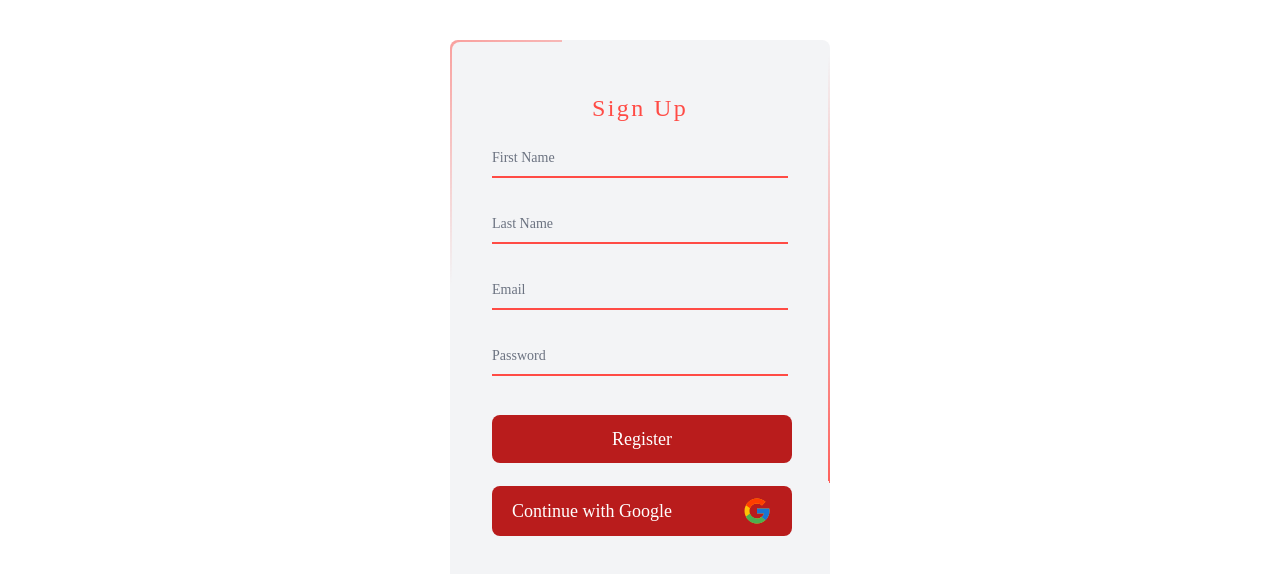
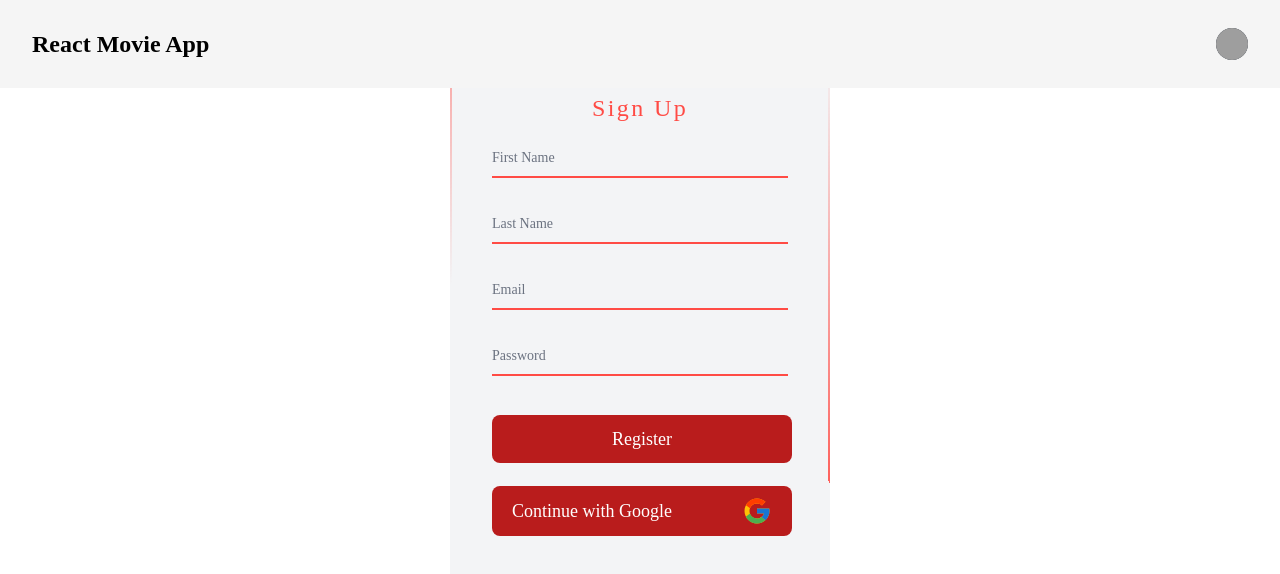
Before and after one commit to barisbkk/movie-app, a React (Create React App) app: page /register in a window 1280 px wide. Shown: the top 574 px of the page. Built offline with nearby package versions, Linux system fonts and the light colour scheme; grey boxes are pictures that could not be loaded.

Commit message:
navbar edited

```diff
--- a/package.json
+++ b/package.json
@@ -3,6 +3,8 @@
   "version": "0.1.0",
   "private": true,
   "dependencies": {
+    "@headlessui/react": "^1.7.18",
+    "@heroicons/react": "^2.1.1",
     "axios": "^0.26.0",
     "firebase": "^9.6.1",
     "react": "^18.2.0",
--- a/src/App.js
+++ b/src/App.js
@@ -1,10 +1,10 @@
 import React from "react";
-import Register from "./pages/Register";
+import AppRouter from "./router/AppRouter";
 
 const App = () => {
   return (
     <div>
-      <Register />
+      <AppRouter />
     </div>
   );
 };
--- a/src/components/Navbar.jsx
+++ b/src/components/Navbar.jsx
@@ -1,7 +1,92 @@
-import React from "react";
+import { Fragment } from "react";
+import { Disclosure, Menu, Transition } from "@headlessui/react";
+import { Link } from "react-router-dom";
 
-const Navbar = () => {
-  return <div>Navbar</div>;
-};
+function classNames(...classes) {
+  return classes.filter(Boolean).join(" ");
+}
 
-export default Navbar;
+export default function Navbar() {
+  return (
+    <Disclosure
+      as="nav"
+      className="bg-neutral-100 dark:bg-gray-900 py-3 dark:text-white fixed w-full z-20 top-0 "
+    >
+      <div className="mx-auto max-w-7xl px-2 sm:px-6 lg:px-8">
+        <div className="relative flex h-16 items-center justify-between">
+          {/* left content */}
+          <Link className="pr-2 text-2xl font-semibold" to="/">
+            React Movie App
+          </Link>
+          {/* right content */}
+          <div className="absolute inset-y-0 right-0 flex items-center pr-2 sm:static sm:inset-auto sm:ml-6 sm:pr-0">
+            {/* Profile dropdown */}
+            <Menu as="div" className="relative ml-3">
+              <div>
+                <Menu.Button className="relative flex rounded-full bg-gray-800 text-sm focus:outline-none focus:ring-2 focus:ring-white focus:ring-offset-2 focus:ring-offset-gray-800">
+                  <span className="absolute -inset-1.5" />
+                  <span className="sr-only">Open user menu</span>
+                  <img
+                    className="h-8 w-8 rounded-full"
+                    src="https://images.unsplash.com/photo-1472099645785-5658abf4ff4e?ixlib=rb-1.2.1&ixid=eyJhcHBfaWQiOjEyMDd9&auto=format&fit=facearea&facepad=2&w=256&h=256&q=80"
+                    alt=""
+                  />
+                </Menu.Button>
+              </div>
+              <Transition
+                as={Fragment}
+                enter="transition ease-out duration-100"
+                enterFrom="transform opacity-0 scale-95"
+                enterTo="transform opacity-100 scale-100"
+                leave="transition ease-in duration-75"
+                leaveFrom="transform opacity-100 scale-100"
+                leaveTo="transform opacity-0 scale-95"
+              >
+                <Menu.Items className="absolute right-0 z-10 mt-2 w-48 origin-top-right rounded-md bg-white py-1 shadow-lg ring-1 ring-black ring-opacity-5 focus:outline-none">
+                  <Menu.Item>
+                    {({ active }) => (
+                      <Link
+                        to="/register"
+                        className={classNames(
+                          active ? "bg-gray-100" : "",
+                          "block px-4 py-2 text-sm text-gray-700"
+                        )}
+                      >
+                        Register
+                      </Link>
+                    )}
+                  </Menu.Item>
+                  <Menu.Item>
+                    {({ active }) => (
+                      <Link
+                        to="/login"
+                        className={classNames(
+                          active ? "bg-gray-100" : "",
+                          "block px-4 py-2 text-sm text-gray-700"
+                        )}
+                      >
+                        Login
+                      </Link>
+                    )}
+                  </Menu.Item>
+                  <Menu.Item>
+                    {({ active }) => (
+                      <span
+                        className={classNames(
+                          active ? "bg-gray-100" : "",
+                          "block px-4 py-2 text-sm text-gray-700 cursor-pointer"
+                        )}
+                      >
+                        Logout
+                      </span>
+                    )}
+                  </Menu.Item>
+                </Menu.Items>
+              </Transition>
+            </Menu>
+          </div>
+        </div>
+      </div>
+    </Disclosure>
+  );
+}
--- a/src/router/AppRouter.jsx
+++ b/src/router/AppRouter.jsx
@@ -1,7 +1,23 @@
 import React from "react";
+import { Route, BrowserRouter as Router, Routes } from "react-router-dom";
+import Main from "../pages/Main";
+import Login from "../pages/Login";
+import Register from "../pages/Register";
+import MovieDetail from "../pages/MovieDetail";
+import Navbar from "../components/Navbar";
 
 const AppRouter = () => {
-  return <div>AppRouter</div>;
+  return (
+    <Router>
+      <Navbar />
+      <Routes>
+        <Route path="/" element={<Main />} />
+        <Route path="/login" element={<Login />} />
+        <Route path="/register" element={<Register />} />
+        <Route path="/details/:id" element={<MovieDetail />} />
+      </Routes>
+    </Router>
+  );
 };
 
 export default AppRouter;
```
Also changed, not shown: 1 other file (tests, documents, lock files or other folders).
